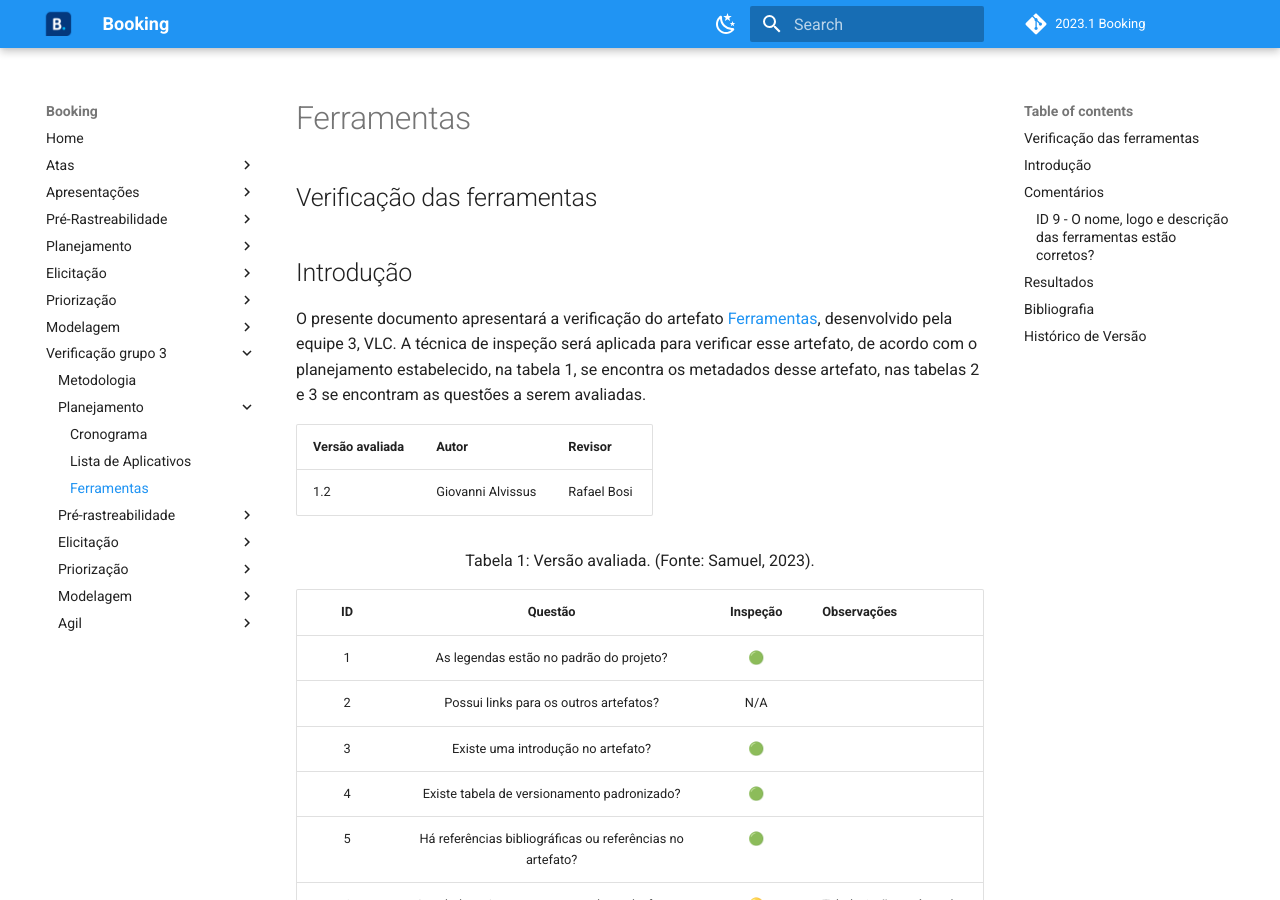
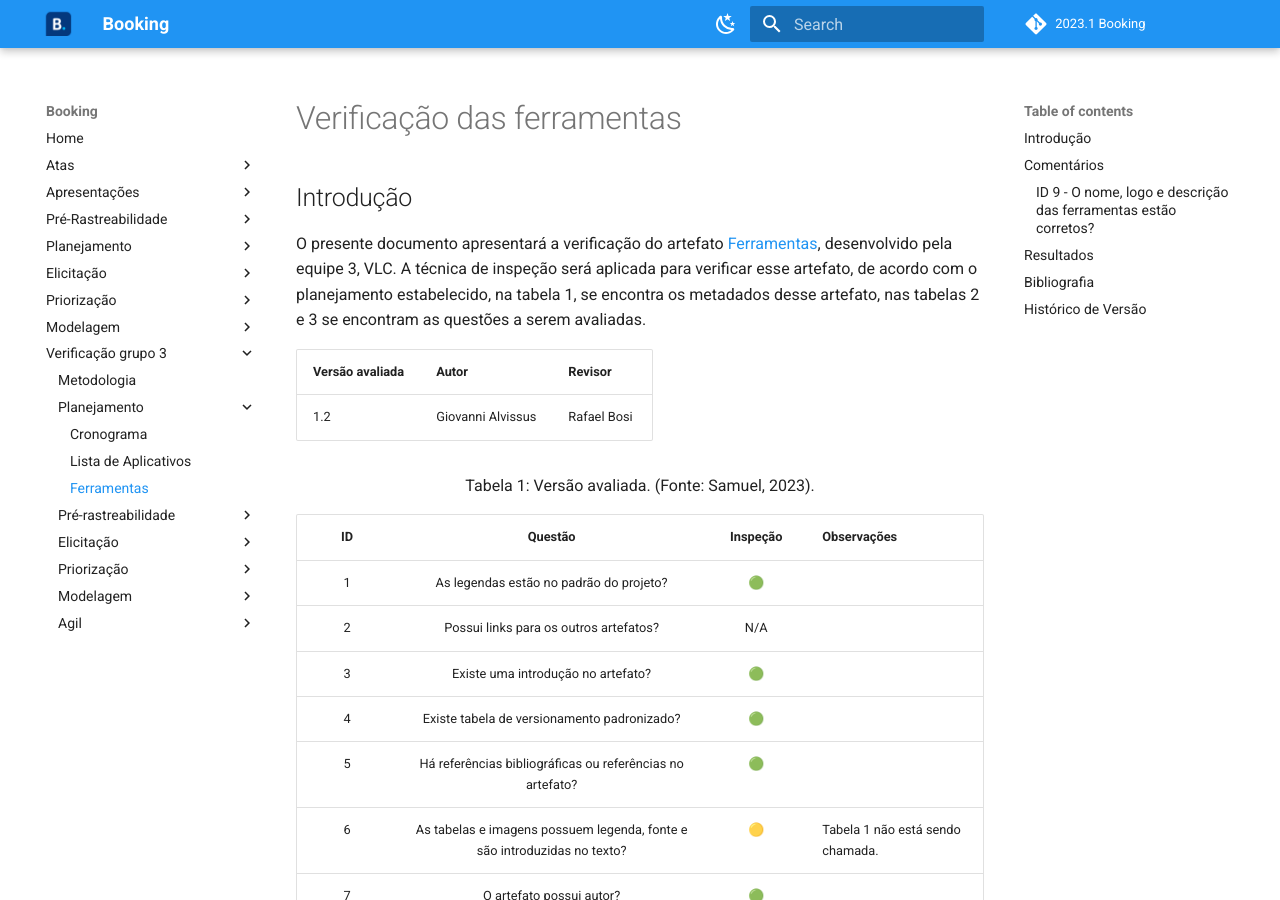
Before and after one commit to Requisitos-de-Software/2023.1-Booking, an MkDocs documentation site: the page built from docs/verificacao3/planejamento/ferramenta.md, in a window 1280 px wide and 900 px high. Built offline with MkDocs 1.6.1 and Material for MkDocs 9.7.7, drawn with Linux system fonts in a browser that asks for light colours; comment, search, counter and statistics services are not loaded.

Commit message:
corrigindo título

```diff
--- a/docs/verificacao3/planejamento/ferramenta.md
+++ b/docs/verificacao3/planejamento/ferramenta.md
@@ -1,4 +1,4 @@
-## Verificação das ferramentas
+# Verificação das ferramentas
 
 ## Introdução
 
```
